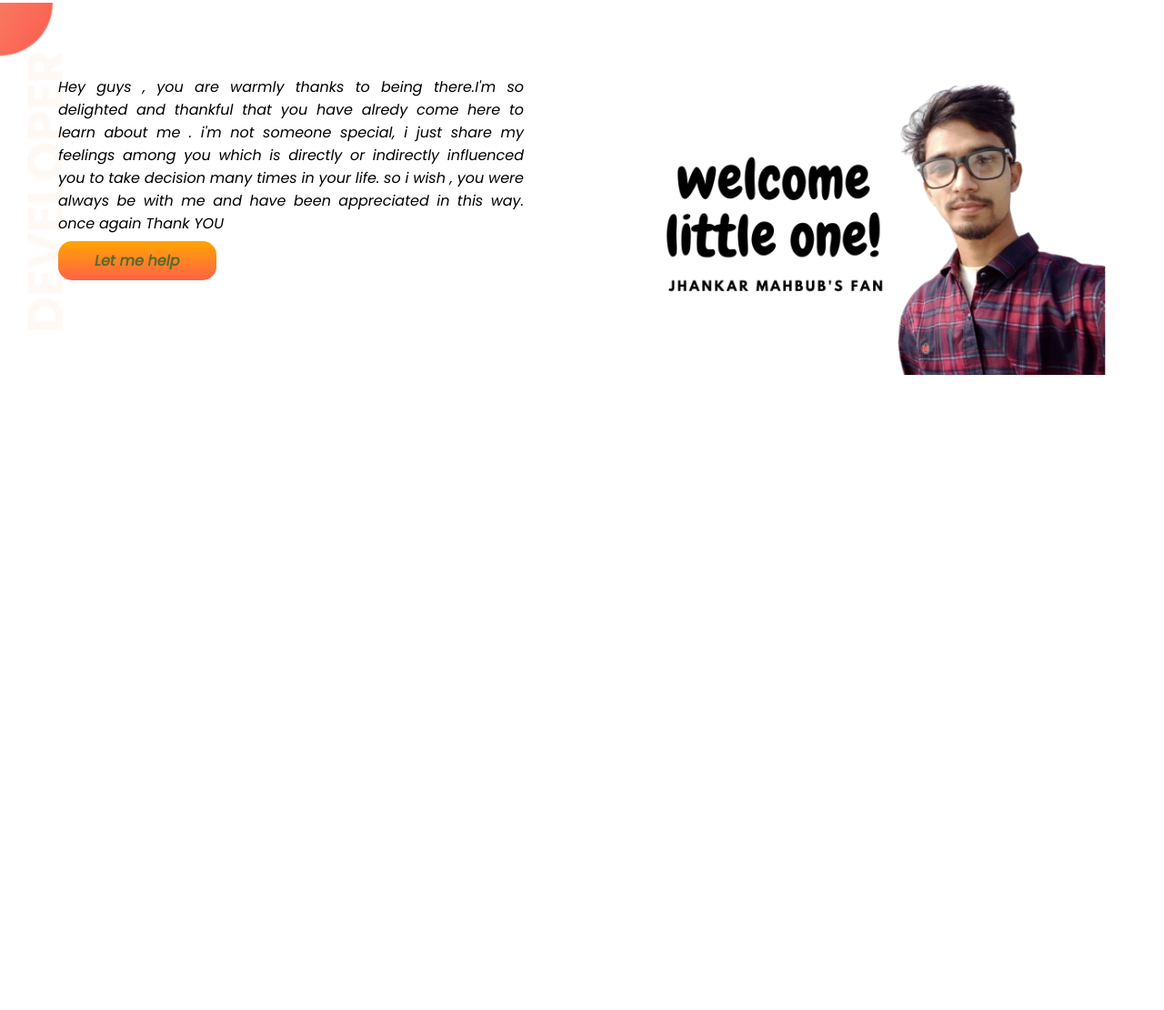
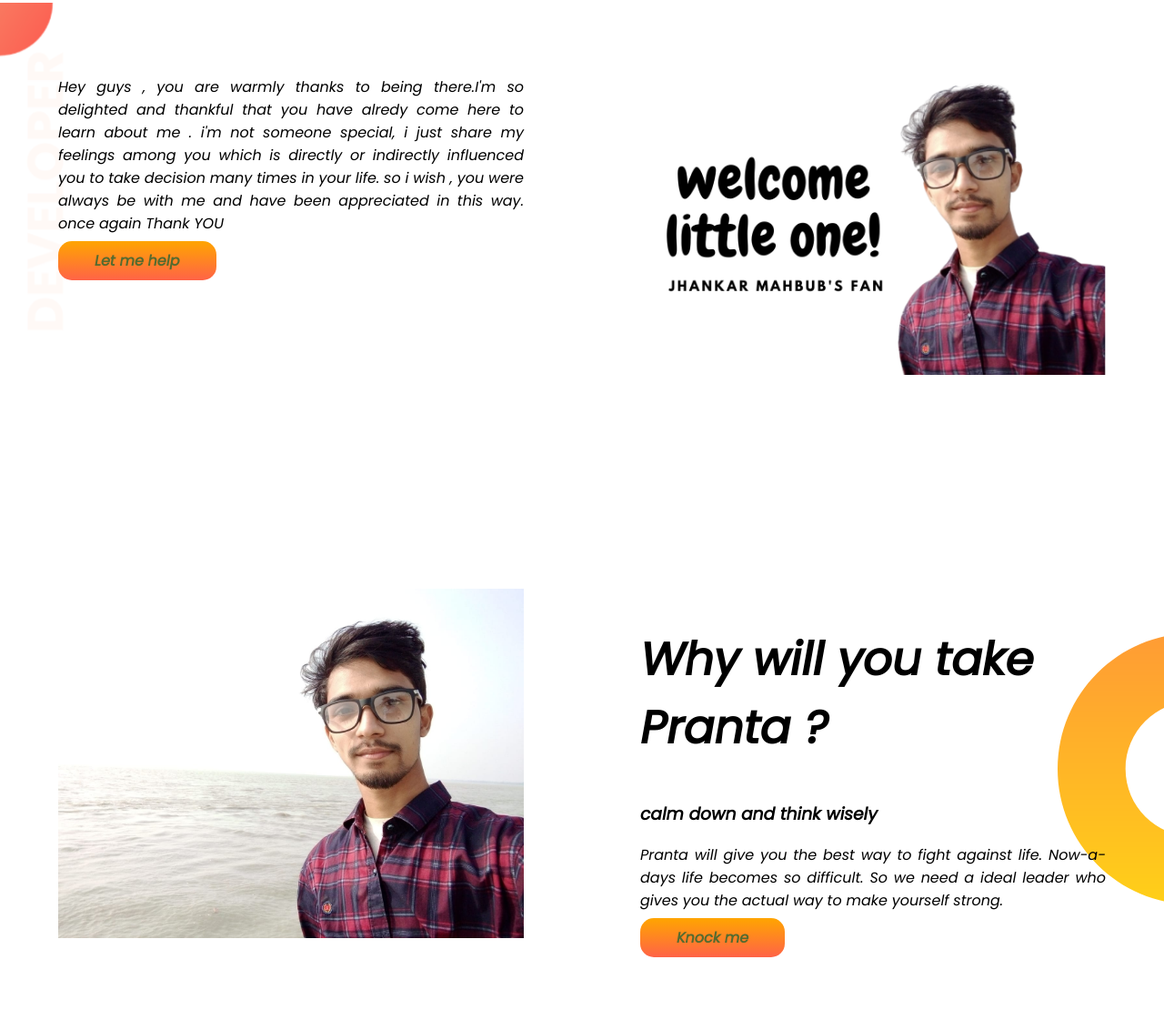
Before and after one commit to PrantaAcherjee/Developer-website, a plain HTML site: page index.html in a window 1280 px wide. Shown: the part 310-1420 px from the top of the page at 91% size. Before the commit the page ends 800 px from the top, so only its background shows below. Drawn offline with Linux system fonts and the light colour scheme.

Commit message:
again info

```diff
--- a/index.html
+++ b/index.html
@@ -33,6 +33,24 @@
             <img src="welcome little one!.png" alt="Pranta">
         </Div>
     </Section>
+    <section class="pkumar">
+        <div class="half-width">
+            <img src="144479336_1270435116669218_8391765250190046604_n.jpg" alt="">
+        </div>
+        <div class="half-width">
+
+            <h1>Why will you take Pranta ?</h1>
+            <h3>calm down and think wisely</h3>
+            <p id="okay">
+                Pranta will give you the best way to fight against life. Now-a-days life becomes so difficult. So we
+                need a ideal leader who gives you the actual way to make yourself strong.
+            </p>
+            <a class="link-button" target="_blank" href="https://www.linkedin.com/in/pranta-acherjee-978993201/">Knock
+                me</a>
+        </div>
+
+
+    </section>
 
 
 </body>
--- a/style.css
+++ b/style.css
@@ -26,3 +26,12 @@ padding: 5%;}
     background-image: url(top-banner.png);
     background-repeat: no-repeat;
 }
+section{
+    display: flex;
+    margin-bottom: 100px;
+}
+.pkumar{
+    background-image: url(dream-bg.png);
+    background-repeat: no-repeat;
+    background-position: right;
+}
```
Also changed, not shown: dream-bg.png (renamed from images/dream-bg.png).
